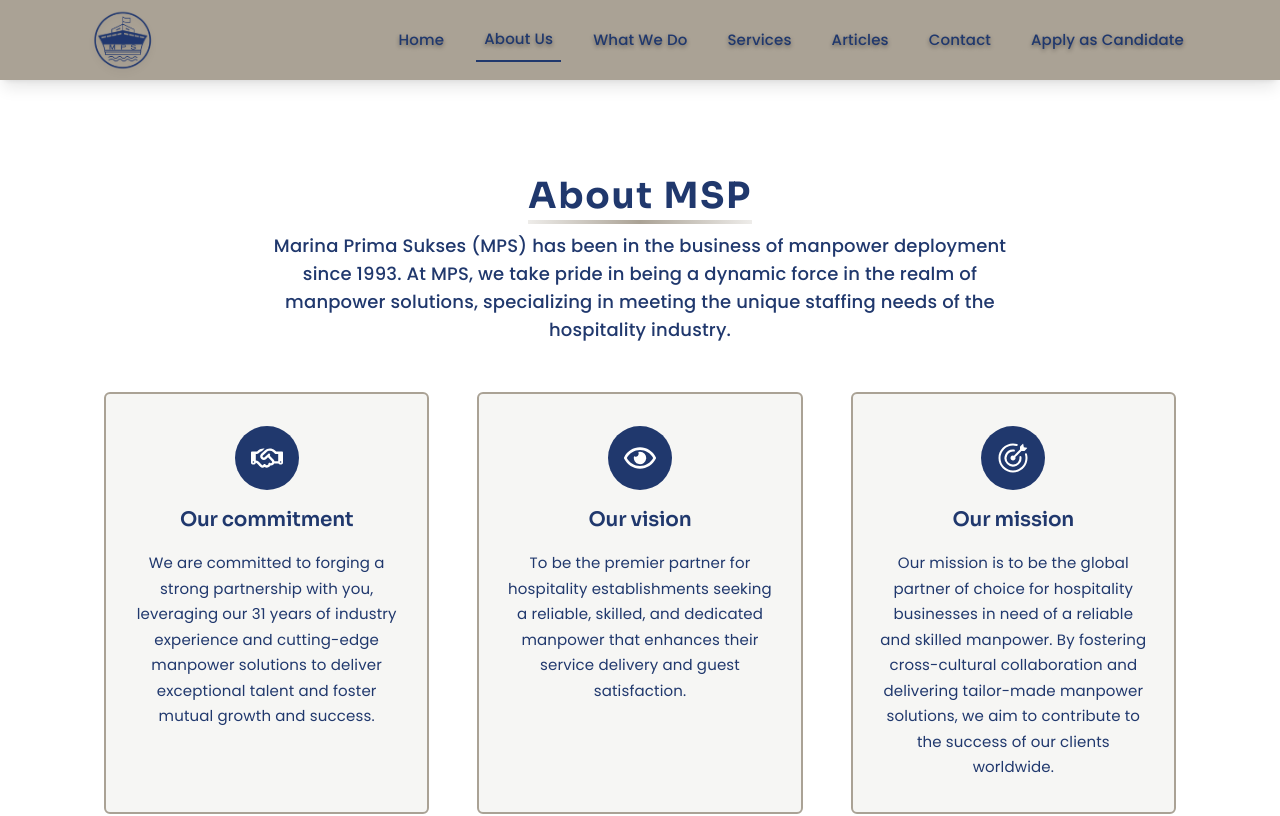
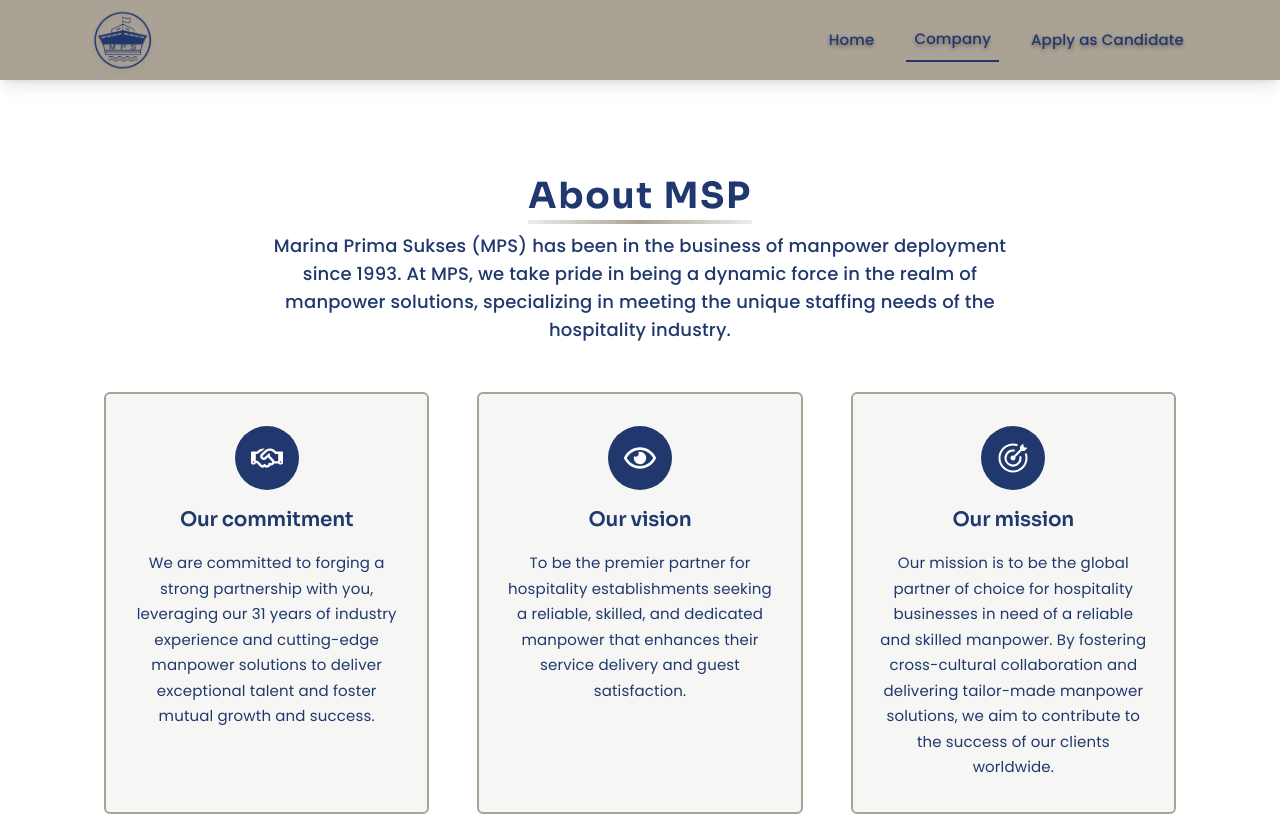
Before and after one commit to jonfry1175/ccc, a Next.js app: page /about in a window 1280 px wide. Shown: the top 816 px of the page. Built offline with nearby package versions, Linux system fonts and the light colour scheme.

Commit message:
refactor: Consolidate navigation links and update Navbar and Hero section

```diff
--- a/src/components/atoms/Navbar/index.tsx
+++ b/src/components/atoms/Navbar/index.tsx
@@ -81,62 +81,12 @@
                   ? "text-navy-DEFAULT hover:text-gold"
                   : "text-color1 hover:text-gold text-shadow-md"
               } ${
-                pathname === "/about" ? "border-b-2 border-color1" : ""
+                ["/about", "/what-we-do", "/services", "/articles", "/contact"].includes(pathname)
+                  ? "border-b-2 border-color1"
+                  : ""
               }`}
             >
-              <p className="text-[15px]">About Us</p>
-            </Link>
-
-            <Link
-              href="/what-we-do"
-              className={`px-2 py-2 transition duration-300 font-medium ${
-                isScrolled
-                  ? "text-navy-DEFAULT hover:text-gold"
-                  : "text-color1 hover:text-gold text-shadow-md"
-              } ${
-                pathname === "/what-we-do" ? "border-b-2 border-color1" : ""
-              }`}
-            >
-              <p className="text-[15px]">What We Do</p>
-            </Link>
-
-            <Link
-              href="/services"
-              className={`px-2 py-2 transition duration-300 font-medium ${
-                isScrolled
-                  ? "text-navy-DEFAULT hover:text-gold"
-                  : "text-color1 hover:text-gold text-shadow-md"
-              } ${
-                pathname === "/services" ? "border-b-2 border-color1" : ""
-              }`}
-            >
-              <p className="text-[15px]">Services</p>
-            </Link>
-
-            <Link
-              href="/articles"
-              className={`px-2 py-2 transition duration-300 font-medium ${
-                isScrolled
-                  ? "text-navy-DEFAULT hover:text-gold"
-                  : "text-color1 hover:text-gold text-shadow-md"
-              } ${
-                pathname === "/articles" ? "border-b-2 border-color1" : ""
-              }`}
-            >
-              <p className="text-[15px]">Articles</p>
-            </Link>
-
-            <Link
-              href="/contact"
-              className={`px-2 py-2 transition duration-300 font-medium ${
-                isScrolled
-                  ? "text-navy-DEFAULT hover:text-gold"
-                  : "text-color1 hover:text-gold text-shadow-md"
-              } ${
-                pathname === "/contact" ? "border-b-2 border-color1" : ""
-              }`}
-            >
-              <p className="text-[15px]">Contact</p>
+              <p className="text-[15px]">Company</p>
             </Link>
 
             <Link
@@ -179,7 +129,7 @@
           isScrolled ? "bg-white" : "bg-navy-DEFAULT/90 backdrop-blur-sm"
         } ${
           isOpen
-            ? "opacity-100 max-h-96 translate-y-0 shadow-md"
+            ? "opacity-100 max-h-screen translate-y-0 shadow-md"
             : "opacity-0 max-h-0 -translate-y-4 pointer-events-none"
         }`}
       >
@@ -195,6 +145,7 @@
           >
             Home
           </Link>
+
           <Link
             href="/about"
             onClick={() => setIsOpen(false)}
@@ -204,52 +155,9 @@
                 : "text-color1 hover:bg-white/10 hover:text-gold"
             }`}
           >
-            About Us
+            Company
           </Link>
-          <Link
-            href="/what-we-do"
-            onClick={() => setIsOpen(false)}
-            className={`block py-2 text-sm transition pl-2 duration-300 rounded-md font-medium ${
-              isScrolled
-                ? "text-navy-DEFAULT hover:bg-gold/10 hover:text-gold"
-                : "text-color1 hover:bg-white/10 hover:text-gold"
-            }`}
-          >
-            What We Do
-          </Link>
-          <Link
-            href="/services"
-            onClick={() => setIsOpen(false)}
-            className={`block py-2 text-sm transition pl-2 duration-300 rounded-md font-medium ${
-              isScrolled
-                ? "text-navy-DEFAULT hover:bg-gold/10 hover:text-gold"
-                : "text-color1 hover:bg-white/10 hover:text-gold"
-            }`}
-          >
-            Services
-          </Link>
-          <Link
-            href="/articles"
-            onClick={() => setIsOpen(false)}
-            className={`block py-2 text-sm transition pl-2 duration-300 rounded-md font-medium ${
-              isScrolled
-                ? "text-navy-DEFAULT hover:bg-gold/10 hover:text-gold"
-                : "text-color1 hover:bg-white/10 hover:text-gold"
-            }`}
-          >
-            Articles
-          </Link>
-          <Link
-            href="/contact"
-            onClick={() => setIsOpen(false)}
-            className={`block py-2 text-sm transition pl-2 duration-300 rounded-md font-medium ${
-              isScrolled
-                ? "text-navy-DEFAULT hover:bg-gold/10 hover:text-gold"
-                : "text-color1 hover:bg-white/10 hover:text-gold"
-            }`}
-          >
-            Contact
-          </Link>
+
           <Link
             href="/candidate"
             onClick={() => setIsOpen(false)}
--- a/src/components/molecules/Homepage/Hero/index.tsx
+++ b/src/components/molecules/Homepage/Hero/index.tsx
@@ -96,29 +96,33 @@
         <div className="absolute inset-0 bg-navy-DEFAULT/60"></div>
       </div>
 
-      <div className="relative z-20 text-center px-6 max-w-5xl mx-auto">
-        <div className="space-y-16">
-          {/* Main title only */}
-          <h1 className="text-6xl md:text-8xl font-bold text-gold tracking-wider drop-shadow-[0_2px_4px_rgba(0,0,0,0.8)] bg-navy-DEFAULT/70 py-6 px-8 inline-block rounded-lg">
-            Marina Prima Sukses
-          </h1>
+      <div className="relative z-20 text-center px-6 max-w-4xl mx-auto">
+        <div className="bg-navy-DEFAULT/85 border-2 border-gold/70 rounded-2xl shadow-2xl p-12 backdrop-blur-sm">
+          {/* Main title with gold accents */}
+          <div className="mb-14">
+            <div className="w-32 h-1 bg-gold mx-auto mb-8"></div>
+            <h1 className="text-5xl md:text-7xl font-bold tracking-wider relative inline-block">
+              <span className="relative z-20 text-gold drop-shadow-[0_2px_4px_rgba(0,0,0,0.8)]">Marina Prima Sukses</span>
+            </h1>
+            <div className="w-64 h-1 bg-gold mx-auto mt-8"></div>
+          </div>
 
-          {/* Buttons */}
-          <div className="flex flex-col sm:flex-row gap-6 justify-center pt-4">
-            <Link href="/">
-              <ThemedButton variant="primary" size="xl" className="shadow-lg hover:shadow-xl transition-shadow">
-                HOME
+          {/* Buttons inside container */}
+          <div className="flex flex-col sm:flex-row gap-6 justify-center pt-2">
+            <Link href="/about">
+              <ThemedButton variant="primary" size="xl" className="shadow-lg hover:shadow-xl hover:scale-105 transition-all duration-300">
+                COMPANY
               </ThemedButton>
             </Link>
 
             <Link href="/candidate">
-              <ThemedButton variant="primary" size="xl" className="shadow-lg hover:shadow-xl transition-shadow">
+              <ThemedButton variant="primary" size="xl" className="shadow-lg hover:shadow-xl hover:scale-105 transition-all duration-300">
                 APPLY AS CANDIDATE
               </ThemedButton>
             </Link>
 
             <Link href="/contact">
-              <ThemedButton variant="primary" size="xl" className="shadow-lg hover:shadow-xl transition-shadow">
+              <ThemedButton variant="primary" size="xl" className="shadow-lg hover:shadow-xl hover:scale-105 transition-all duration-300">
                 CONTACT US
               </ThemedButton>
             </Link>
```
